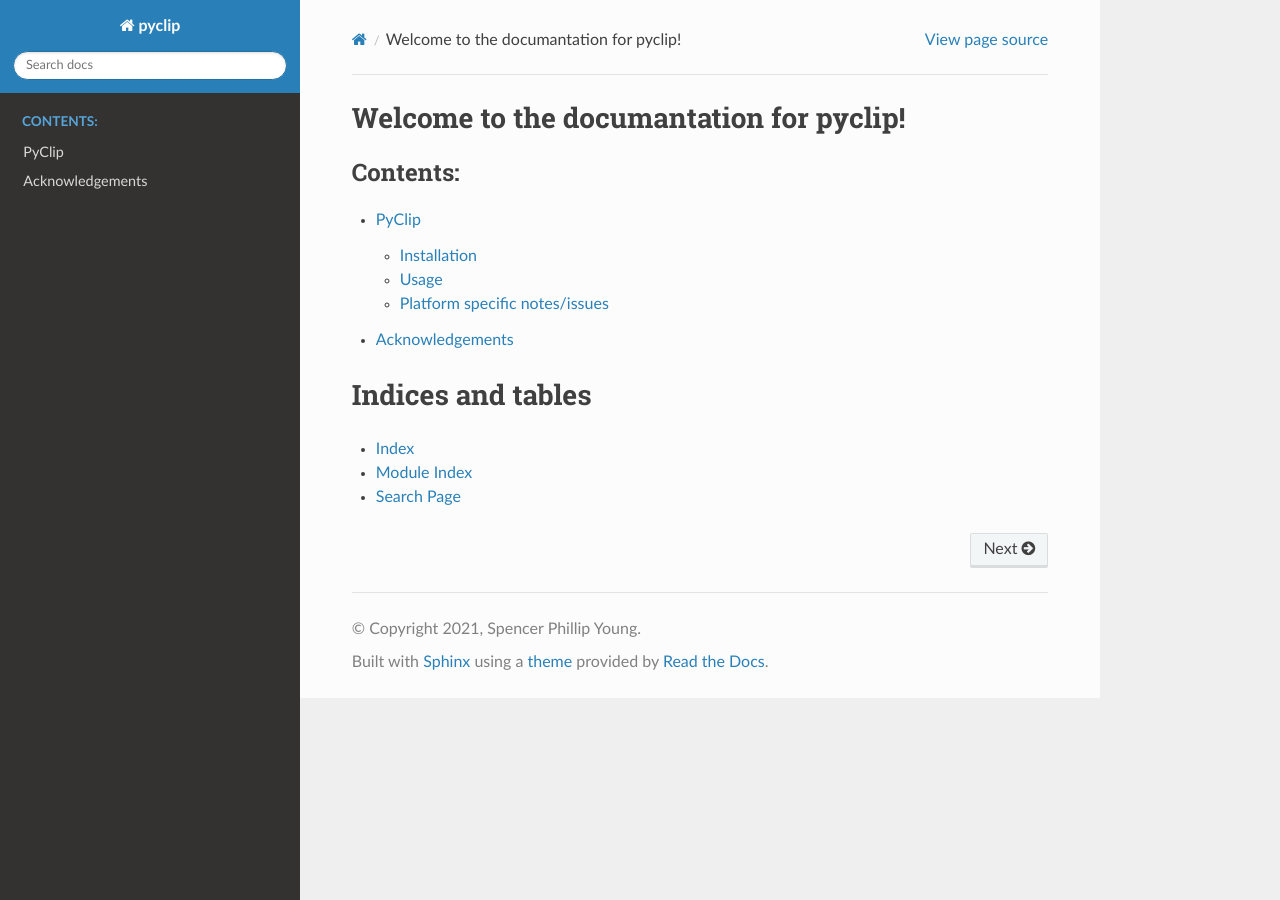
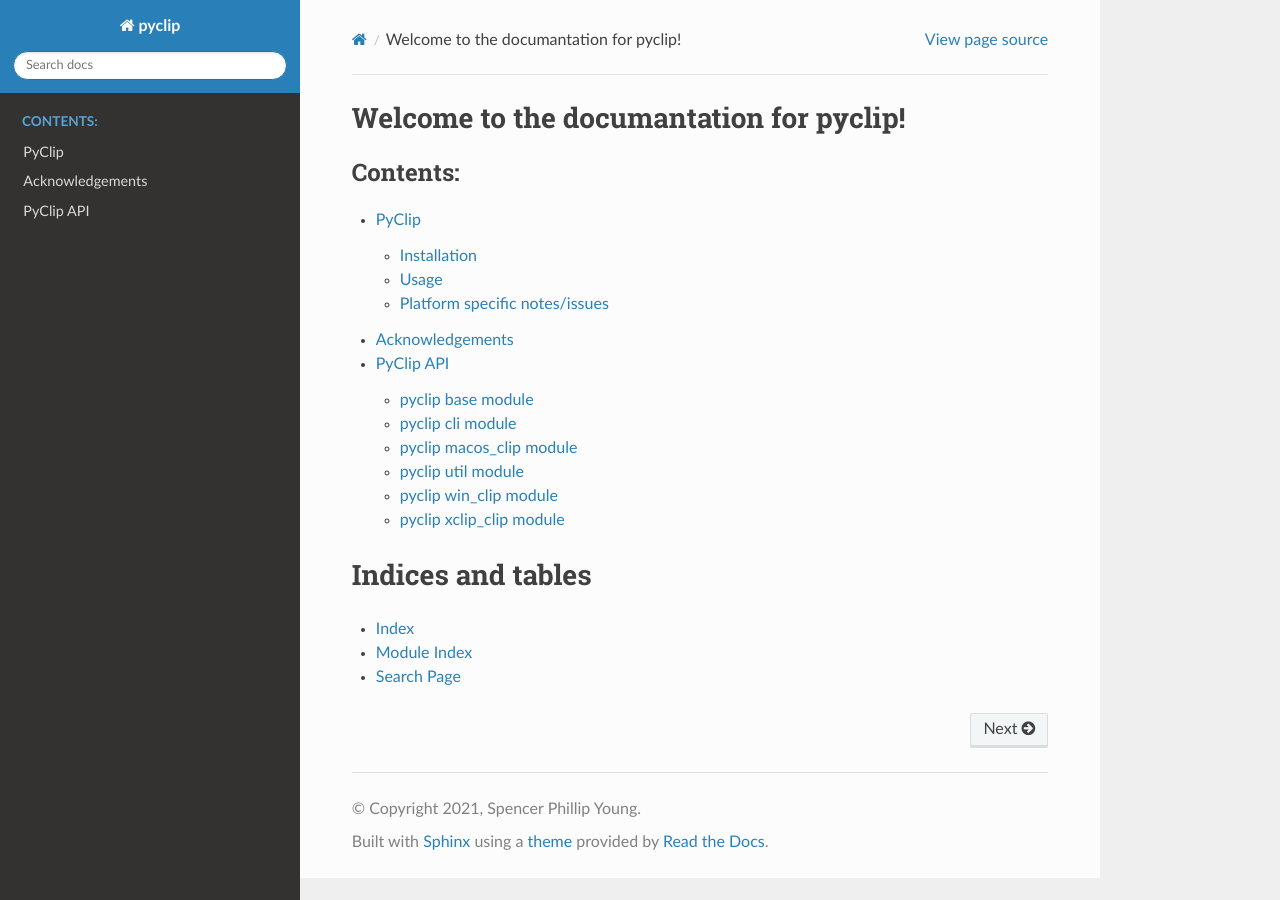
Before and after one commit to spyoungtech/pyclip, a Sphinx documentation site: the page built from docs/index.rst, in a window 1280 px wide. Built offline with Sphinx 7.4.7 and the Read the Docs theme 2.0.0, drawn with Linux system fonts in a browser that asks for light colours.

Commit message:
Sphinx autodocs

```diff
--- /dev/null
+++ b/docs/api/base.rst
@@ -0,0 +1,6 @@
+pyclip base module
+==================
+
+.. automodule:: pyclip.base
+   :members:
+   :undoc-members:
--- /dev/null
+++ b/docs/api/cli.rst
@@ -0,0 +1,6 @@
+pyclip cli module
+=================
+
+.. automodule:: pyclip.cli
+   :members:
+   :undoc-members:
--- /dev/null
+++ b/docs/api/index.rst
@@ -0,0 +1,35 @@
+PyClip API
+==========
+
+To support multiple platforms, PyClip's API is composed of several implementations.
+
+Generally, the public API is provided by ``__init__.py``:
+
+``__init__.py``
+
+
+.. automodule:: pyclip.__init__
+   :members:
+   :undoc-members:
+
+
+Here you will find auto-generated API docs for modules contained herein. Loosely,
+each platform implementation will have its own module.
+
+The base class from which all implementations are derived is in the :py:mod:`pyclip.base` module.
+
+
+.. toctree::
+   :maxdepth: 3
+   :caption: Contents:
+   :glob:
+
+   *
+
+
+Other modules:
+
+
+``__main__.py``
+
+Simple entrypoint for calling pyclip via ``python -m pyclip``. Uses :py:mod:`pyclip.cli.main` as entrypoint.
--- /dev/null
+++ b/docs/api/macos_clip.rst
@@ -0,0 +1,6 @@
+pyclip macos_clip module
+========================
+
+.. automodule:: pyclip.macos_clip
+   :members:
+   :undoc-members:
--- /dev/null
+++ b/docs/api/util.rst
@@ -0,0 +1,6 @@
+pyclip util module
+==================
+
+.. automodule:: pyclip.util
+   :members:
+   :undoc-members:
--- /dev/null
+++ b/docs/api/win_clip.rst
@@ -0,0 +1,6 @@
+pyclip win_clip module
+======================
+
+.. automodule:: pyclip.win_clip
+   :members:
+   :undoc-members:
--- /dev/null
+++ b/docs/api/xclip_clip.rst
@@ -0,0 +1,6 @@
+pyclip xclip_clip module
+========================
+
+.. automodule:: pyclip.xclip_clip
+   :members:
+   :undoc-members:
--- a/docs/conf.py
+++ b/docs/conf.py
@@ -10,9 +10,9 @@
 # add these directories to sys.path here. If the directory is relative to the
 # documentation root, use os.path.abspath to make it absolute, like shown here.
 #
-# import os
-# import sys
-# sys.path.insert(0, os.path.abspath('.'))
+import os
+import sys
+sys.path.insert(0, os.path.abspath('../'))
 
 
 # -- Project information -----------------------------------------------------
--- a/docs/index.rst
+++ b/docs/index.rst
@@ -4,13 +4,14 @@
    contain the root `toctree` directive.
 
 Welcome to the documantation for pyclip!
-==================================
+========================================
 
 .. toctree::
    :maxdepth: 2
    :caption: Contents:
 
    README
+   api/index
 
 Indices and tables
 ==================
```
